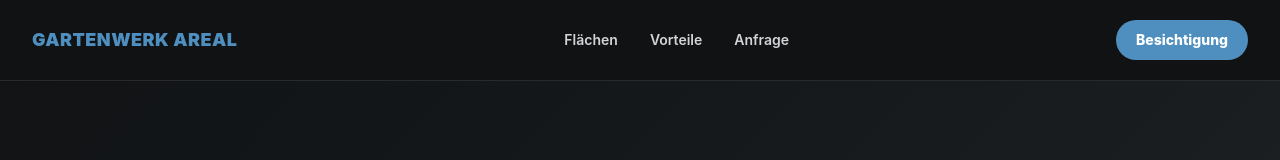
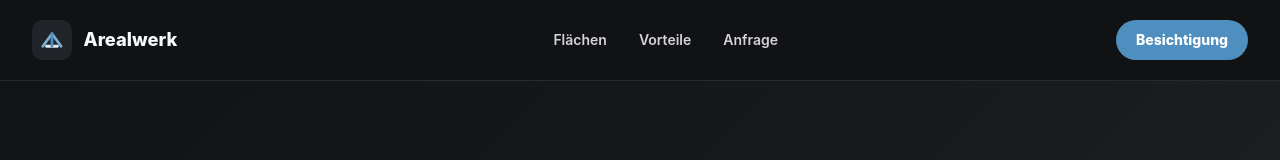
Before and after one commit to AleSend/fitness-landingpage, a plain HTML site: page index.html in a window 1280 px wide. Shown: the top 160 px of the page. Drawn offline with nearby package versions, Linux system fonts and the light colour scheme; grey boxes are pictures that could not be loaded.

Commit message:
Add Arealwerk branding

```diff
--- a/index.html
+++ b/index.html
@@ -3,7 +3,7 @@
   <head>
     <meta charset="UTF-8" />
     <meta name="viewport" content="width=device-width, initial-scale=1.0" />
-    <title>Gartenwerk Areal | Nutzflächen mieten</title>
+    <title>Arealwerk | Nutzflächen mieten</title>
     <meta
       name="description"
       content="Flexible Nutzflaechen in einer ehemaligen Gaertnerei mieten: Gewaechshaus, Lager, Werkstatt und Aussenflaechen fuer Gewerbe, Handwerk und Projekte."
@@ -30,8 +30,8 @@
   <body class="bg-carbon text-white antialiased">
     <header class="sticky top-0 z-50 border-b border-white/10 bg-carbon/90 backdrop-blur">
       <nav class="mx-auto flex max-w-7xl items-center justify-between px-5 py-5 sm:px-8">
-        <a href="#" class="text-lg font-black uppercase tracking-wide text-accent">
-          Gartenwerk Areal
+        <a href="#" class="flex items-center" aria-label="Arealwerk Startseite">
+          <img src="logo.svg" alt="Arealwerk" class="h-10 w-auto" />
         </a>
         <div class="hidden items-center gap-8 text-sm font-semibold text-zinc-300 sm:flex">
           <a class="transition hover:text-accent" href="#flaechen">Flächen</a>
@@ -275,7 +275,7 @@
     </main>
 
     <footer class="border-t border-white/10 bg-carbon px-5 py-8 text-center text-sm text-zinc-400 sm:px-8">
-      <p>© 2026 Gartenwerk Areal. Nutzflächen in einer ehemaligen Gärtnerei.</p>
+      <p>© 2026 Arealwerk. Nutzflächen in einer ehemaligen Gärtnerei.</p>
     </footer>
 
     <script src="script.js"></script>
```
Also changed, not shown: logo.svg (added).
